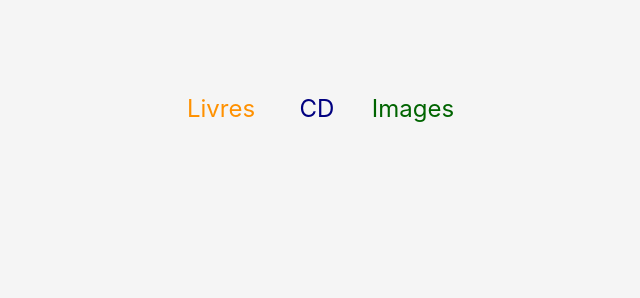
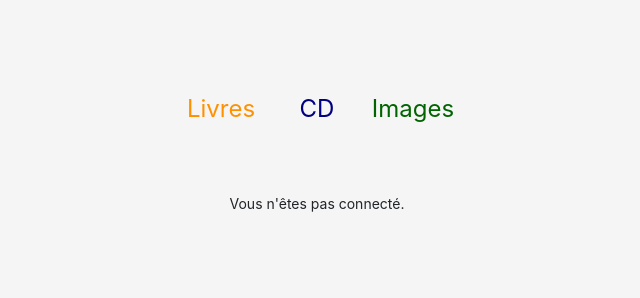
Before and after one commit to BrRoman/Editor, a Django app: template editor/apps/products/templates/products/home.html in a window 1280 px wide. Shown: the part 140-438 px from the top of the page, without its empty margins (323-963 px from the left). Run offline with Django 3.2, Linux system fonts and the light colour scheme; the template is opened without the code that fills it, so the values that code supplies are empty; style sheets or scripts are compiled from the project's sources; some libraries are stand-ins or nearby versions; some web fonts are replaced.

Commit message:
Home page: info about connection.

```diff
--- a/editor/apps/products/templates/products/home.html
+++ b/editor/apps/products/templates/products/home.html
@@ -17,4 +17,16 @@
             <p>Images</p>
         </a>
     </div>
+
+    <div class="mt-5">
+        {% if user.is_authenticated %}
+            {% if user.is_superuser %}
+                <small class="fs-6">Vous êtes connecté en tant que <span class="font-weight-bold">{{ user }}</span> (superuser).</small>
+            {% else %}
+                <small class="fs-6">Vous êtes connecté en tant que <span class="font-weight-bold">{{ user }}</span>.</small>
+            {% endif %}
+        {% else %}
+            <small class="fs-6">Vous n'êtes pas connecté.</small>
+        {% endif %}
+    </div>
 {% endblock content %}
```
